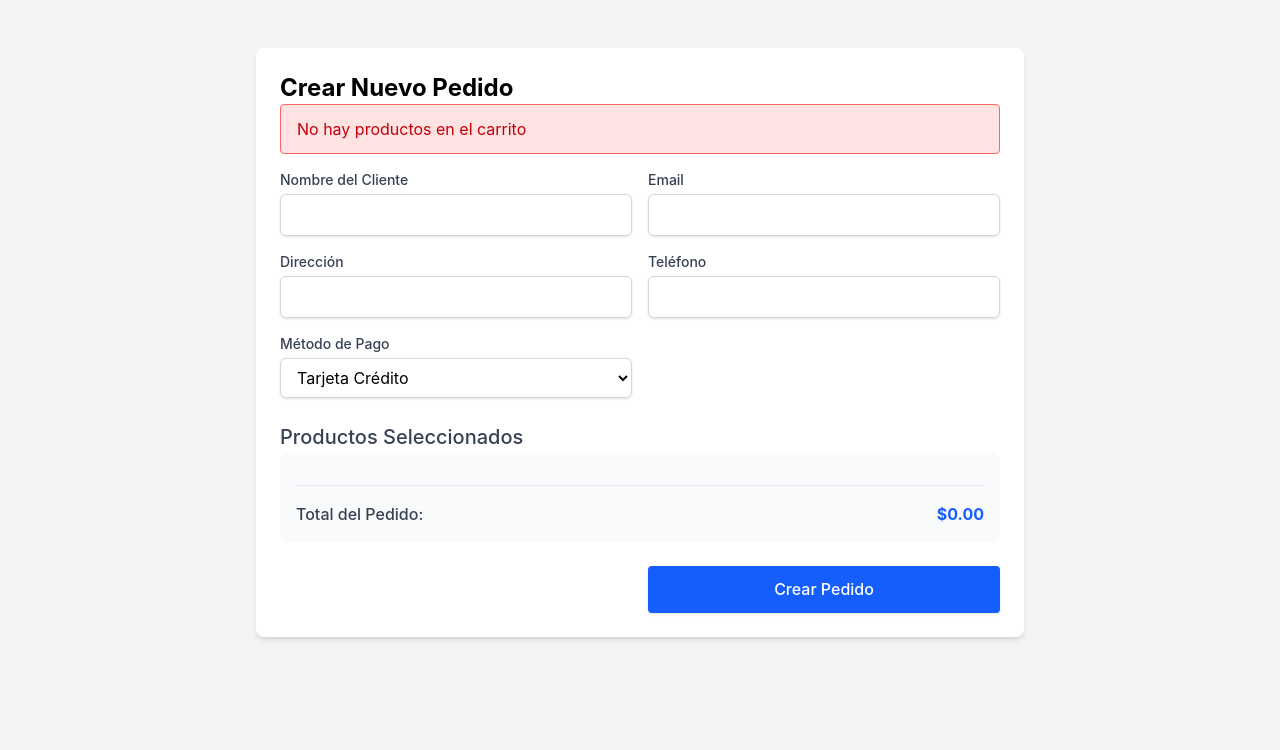
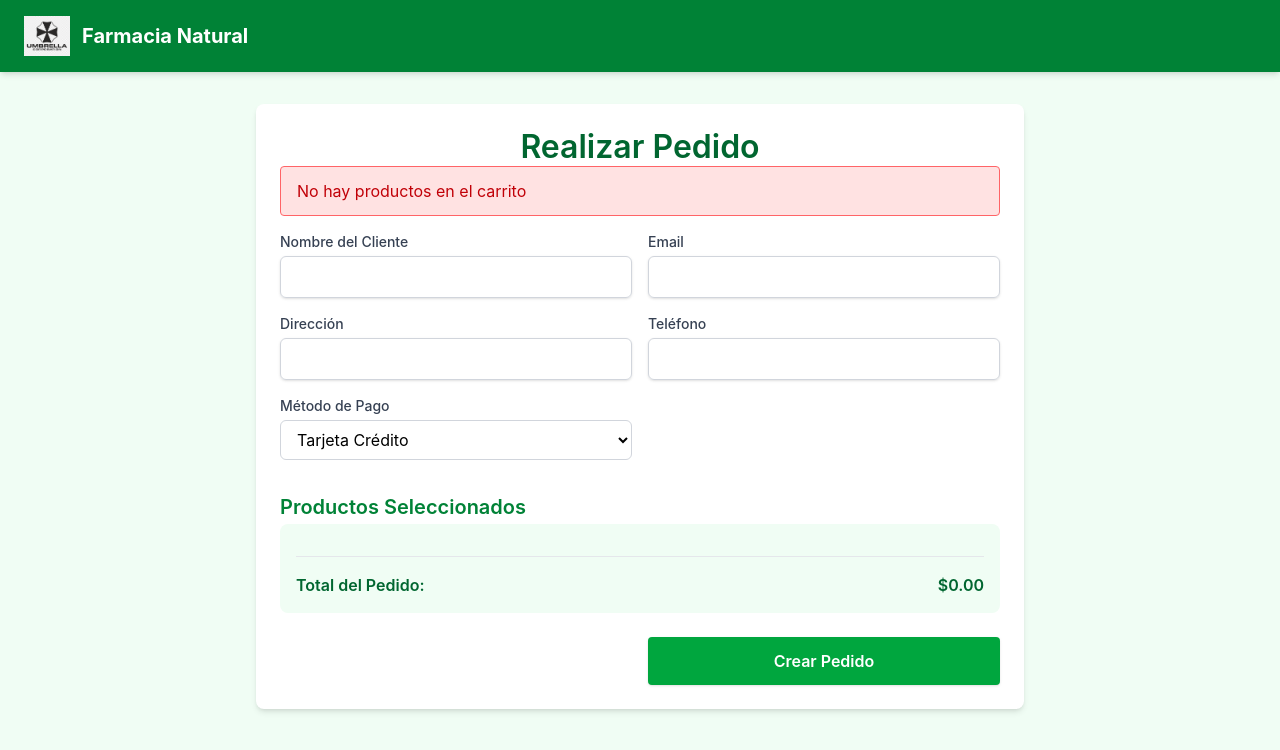
Before and after one commit to CarlosBatre/SpringBooster-Catedra, a React (Create React App) app: page /create-order in a window 1280 px wide. Shown: the top 750 px of the page. Built offline with nearby package versions, Linux system fonts and the light colour scheme; sample sign-in values are in the browser's storage; the HTML template or start-up script is replaced by a standard one.

Commit message:
Update OrderForm.jsx

```diff
--- a/src/components/pages/OrderForm.jsx
+++ b/src/components/pages/OrderForm.jsx
@@ -1,6 +1,7 @@
 import React, { useState, useEffect } from 'react';
 import { useNavigate } from 'react-router-dom';
 import axios from 'axios';
+import img from '../../img/logo_umbrella.png';
 
 const OrderForm = () => {
   const navigate = useNavigate();
@@ -9,7 +10,6 @@ const OrderForm = () => {
   const [success, setSuccess] = useState('');
   const [cartItems, setCartItems] = useState([]);
 
-  // Estado para los datos del formulario
   const [formData, setFormData] = useState({
     nombreCliente: '',
     direccion: '',
@@ -18,7 +18,7 @@ const OrderForm = () => {
     metodoPago: 'Tarjeta Crédito',
     productos: []
   });
-  // Efecto para cargar los productos del carrito
+
   useEffect(() => {
     const savedCart = localStorage.getItem('cart');
     if (savedCart) {
@@ -30,13 +30,11 @@ const OrderForm = () => {
         return;
       }
 
-      // Convertir el carrito al formato requerido por la API
       const productos = cartData.map(item => ({
-        productoId: Number(item.id), // Aseguramos que sea número
-        cantidad: Number(item.quantity) // Aseguramos que sea número
+        productoId: Number(item.id),
+        cantidad: Number(item.quantity)
       }));
 
-      // Actualizar el formData con los productos del carrito
       setFormData(prev => ({
         ...prev,
         productos: productos
@@ -46,7 +44,6 @@ const OrderForm = () => {
     }
   }, []);
 
-  // Función para manejar cambios en los campos principales
   const handleInputChange = (e) => {
     const { name, value } = e.target;
     setFormData(prev => ({
@@ -55,7 +52,6 @@ const OrderForm = () => {
     }));
   };
 
-  // Función para enviar el formulario
   const handleSubmit = async (e) => {
     e.preventDefault();
     setLoading(true);
@@ -71,6 +67,7 @@ const OrderForm = () => {
 
       if (response.status === 201 || response.status === 200) {
         setSuccess('¡Pedido creado con éxito!');
+        localStorage.removeItem('cart'); // Limpia el carrito
         setTimeout(() => {
           navigate('/dashboard');
         }, 2000);
@@ -84,9 +81,25 @@ const OrderForm = () => {
   };
 
   return (
-    <div className="min-h-screen bg-gray-100 py-12 px-4 sm:px-6 lg:px-8">
-      <div className="max-w-3xl mx-auto bg-white rounded-lg shadow-md p-6">
-        <h2 className="text-2xl font-bold mb-6">Crear Nuevo Pedido</h2>
+    <div className="min-h-screen bg-green-50 pb-12">
+      {/* Header farmacéutico */}
+<header className="bg-green-700 text-white py-4 px-6 flex items-center justify-between shadow-md">
+  <div
+    className="flex items-center cursor-pointer"
+    onClick={() => navigate('/dashboard')}
+  >
+    <img
+      src={img}
+      alt="Farmacia Natural Logo"
+      className="h-10 w-auto mr-3"
+    />
+    <span className="text-xl font-bold">Farmacia Natural</span>
+  </div>
+</header>
+
+
+      <main className="max-w-3xl mx-auto mt-8 bg-white rounded-lg shadow-md p-6">
+        <h1 className="text-3xl font-bold text-center text-green-800 mb-8">Realizar Pedido</h1>
 
         {error && (
           <div className="bg-red-100 border border-red-400 text-red-700 px-4 py-3 rounded mb-4">
@@ -102,61 +115,42 @@ const OrderForm = () => {
 
         <form onSubmit={handleSubmit} className="space-y-6">
           <div className="grid grid-cols-1 md:grid-cols-2 gap-4">
-            <div>
-              <label className="block text-sm font-medium text-gray-700">Nombre del Cliente</label>
-              <input
-                type="text"
+            <InputField
+              label="Nombre del Cliente"
               name="nombreCliente"
               value={formData.nombreCliente}
               onChange={handleInputChange}
               required
-                className="mt-1 block w-full px-3 py-2 border border-gray-300 rounded-md shadow-sm focus:outline-none focus:ring-blue-500 focus:border-blue-500"
             />
-            </div>
-
-            <div>
-              <label className="block text-sm font-medium text-gray-700">Email</label>
-              <input
+            <InputField
+              label="Email"
               type="email"
               name="email"
               value={formData.email}
               onChange={handleInputChange}
               required
-                className="mt-1 block w-full px-3 py-2 border border-gray-300 rounded-md shadow-sm focus:outline-none focus:ring-blue-500 focus:border-blue-500"
             />
-            </div>
-
-            <div>
-              <label className="block text-sm font-medium text-gray-700">Dirección</label>
-              <input
-                type="text"
+            <InputField
+              label="Dirección"
               name="direccion"
               value={formData.direccion}
               onChange={handleInputChange}
               required
-                className="mt-1 block w-full px-3 py-2 border border-gray-300 rounded-md shadow-sm focus:outline-none focus:ring-blue-500 focus:border-blue-500"
             />
-            </div>
-
-            <div>
-              <label className="block text-sm font-medium text-gray-700">Teléfono</label>
-              <input
-                type="text"
+            <InputField
+              label="Teléfono"
               name="telefono"
               value={formData.telefono}
               onChange={handleInputChange}
               required
-                className="mt-1 block w-full px-3 py-2 border border-gray-300 rounded-md shadow-sm focus:outline-none focus:ring-blue-500 focus:border-blue-500"
             />
-            </div>
-
             <div>
               <label className="block text-sm font-medium text-gray-700">Método de Pago</label>
               <select
                 name="metodoPago"
                 value={formData.metodoPago}
                 onChange={handleInputChange}
-                className="mt-1 block w-full px-3 py-2 border border-gray-300 rounded-md shadow-sm focus:outline-none focus:ring-blue-500 focus:border-blue-500"
+                className="mt-1 block w-full px-3 py-2 border border-gray-300 rounded-md focus:outline-none focus:ring-green-500 focus:border-green-500"
               >
                 <option value="Tarjeta Crédito">Tarjeta Crédito</option>
                 <option value="Tarjeta Débito">Tarjeta Débito</option>
@@ -166,64 +160,74 @@ const OrderForm = () => {
             </div>
           </div>
 
-          {/* Lista de productos seleccionados */}
-          <div className="mt-6">
-            <h3 className="text-lg font-medium text-gray-700 mb-4">Productos Seleccionados</h3>
-            <div className="bg-gray-50 rounded-lg p-4">
+          {/* Productos seleccionados */}
+          <section className="mt-8">
+            <h3 className="text-lg font-semibold text-green-700 mb-4">Productos Seleccionados</h3>
+            <div className="bg-green-50 rounded-lg p-4">
               {cartItems.map((item, index) => (
                 <div key={index} className="flex items-center justify-between py-2 border-b last:border-0">
                   <div className="flex items-center space-x-4">
-                    {item.imageUrl && (
                     <img
-                        src={item.imageUrl}
+                      src={item.imageUrl || "https://via.placeholder.com/50"}
                       alt={item.name}
                       className="w-12 h-12 object-cover rounded"
                     />
-                    )}
                     <div>
                       <h4 className="font-medium text-gray-800">{item.name}</h4>
                       <p className="text-sm text-gray-600">Cantidad: {item.quantity}</p>
                     </div>
                   </div>
                   <div className="text-right">
-                    <p className="font-medium text-green-600">${item.price} c/u</p>
-                    <p className="text-sm font-bold text-blue-600">
+                    <p className="font-medium text-green-700">${item.price} c/u</p>
+                    <p className="text-sm font-bold text-green-800">
                       Total: ${(item.price * item.quantity).toFixed(2)}
                     </p>
                   </div>
                 </div>
               ))}
-              <div className="mt-4 pt-4 border-t border-gray-200">
-                <div className="flex justify-between">
-                  <span className="font-medium text-gray-700">Total del Pedido:</span>
-                  <span className="font-bold text-blue-600">
+              <div className="mt-4 pt-4 border-t border-gray-200 flex justify-between font-semibold text-green-800">
+                <span>Total del Pedido:</span>
+                <span>
                   ${cartItems.reduce((sum, item) => sum + (item.price * item.quantity), 0).toFixed(2)}
                 </span>
               </div>
             </div>
-            </div>
-          </div>
+          </section>
 
-          <div className="flex justify-end space-x-4">
+          <div className="flex justify-end space-x-4 mt-6">
             <button
               type="button"
               onClick={() => navigate('/dashboard')}
-              className="px-4 py-2 border border-gray-300 rounded-md text-sm font-medium text-gray-700 hover:bg-gray-50"
+              className="px-4 py-2 border border-gray-400 rounded-md text-sm font-medium text-gray-700 hover:bg-gray-100"
             >
               Cancelar
             </button>
             <button
               type="submit"
               disabled={loading}
-              className="px-4 py-2 border border-transparent rounded-md shadow-sm text-sm font-medium text-white bg-blue-600 hover:bg-blue-700 focus:outline-none focus:ring-2 focus:ring-offset-2 focus:ring-blue-500 disabled:bg-blue-300"
+              className="px-6 py-2 bg-green-600 hover:bg-green-700 text-white font-semibold rounded-md shadow disabled:bg-green-300"
             >
               {loading ? 'Enviando...' : 'Crear Pedido'}
             </button>
           </div>
         </form>
-      </div>
+      </main>
     </div>
   );
 };
 
+const InputField = ({ label, name, value, onChange, type = 'text', required = false }) => (
+  <div>
+    <label className="block text-sm font-medium text-gray-700">{label}</label>
+    <input
+      type={type}
+      name={name}
+      value={value}
+      onChange={onChange}
+      required={required}
+      className="mt-1 block w-full px-3 py-2 border border-gray-300 rounded-md shadow-sm focus:outline-none focus:ring-green-500 focus:border-green-500"
+    />
+  </div>
+);
+
 export default OrderForm;
```
Lines whose indentation alone changed are shown as unchanged.
